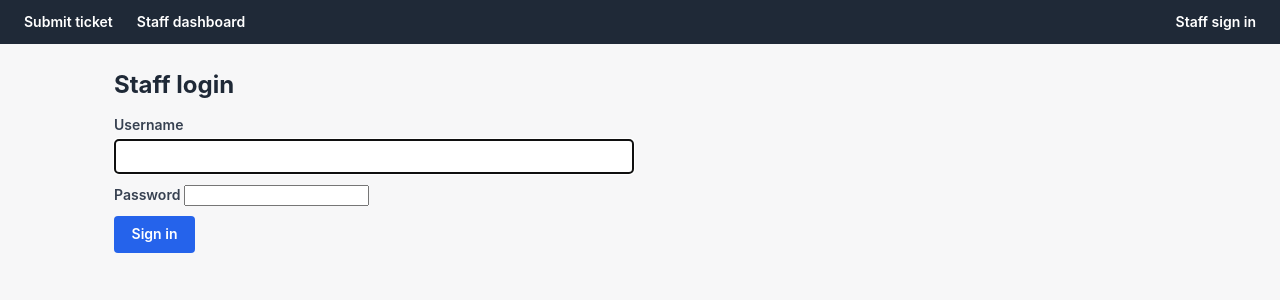
After one commit to andrewbatista31/helpdesk, a Flask app: page /login in a window 1280 px wide. The commit adds this page. Shown: the top 300 px of the page. Run offline with Flask 3, Linux system fonts and the light colour scheme.

Commit message:
Pass 2: staff login
- Add users table (username, bcrypt password_hash, created_at).
- Session-based auth with @login_required gating /staff and ticket pages.
- /login + /logout routes; failed login returns 401 without leaking which
  field was wrong.
- before_request loads current user into g.current_user for templates.
- Comment author is now the logged-in user (no longer a form field) so
  staff cannot spoof each other.
- Flask SECRET_KEY loaded from HELPDESK_SECRET_KEY env var or .flask_secret
  file (generated on first run, gitignored).
- CLI: python app.py {create-user, list-users, delete-user}.
- Public submission form still works without login.

```diff
--- a/app.py
+++ b/app.py
@@ -1,12 +1,36 @@
-from flask import Flask, render_template, request, redirect, url_for, abort, g
+from flask import Flask, render_template, request, redirect, url_for, abort, g, session, flash
 import sqlite3
+import os
+import sys
+import secrets
+import getpass
+from functools import wraps
 from datetime import datetime
 from pathlib import Path
 
-DB_PATH = Path(__file__).parent / "helpdesk.db"
+import bcrypt
+
+BASE_DIR = Path(__file__).parent
+DB_PATH = BASE_DIR / "helpdesk.db"
+SECRET_KEY_FILE = BASE_DIR / ".flask_secret"
+
+
+def _load_secret_key():
+    """Load Flask SECRET_KEY from env, or from a local file (generated on first run)."""
+    env_key = os.environ.get("HELPDESK_SECRET_KEY")
+    if env_key:
+        return env_key
+    if SECRET_KEY_FILE.exists():
+        return SECRET_KEY_FILE.read_text(encoding="utf-8").strip()
+    key = secrets.token_hex(32)
+    SECRET_KEY_FILE.write_text(key, encoding="utf-8")
+    return key
+
 
 app = Flask(__name__)
-app.config["SECRET_KEY"] = "dev-change-me-before-prod"
+app.config["SECRET_KEY"] = _load_secret_key()
+app.config["SESSION_COOKIE_HTTPONLY"] = True
+app.config["SESSION_COOKIE_SAMESITE"] = "Lax"
 
 STATUSES = ["open", "in_progress", "waiting", "resolved", "closed"]
 PRIORITIES = ["urgent", "high", "normal", "low"]
@@ -33,6 +57,12 @@ def init_db():
     conn = sqlite3.connect(DB_PATH)
     conn.executescript(
         """
+        CREATE TABLE IF NOT EXISTS users (
+            id INTEGER PRIMARY KEY AUTOINCREMENT,
+            username TEXT NOT NULL UNIQUE COLLATE NOCASE,
+            password_hash TEXT NOT NULL,
+            created_at TEXT NOT NULL
+        );
         CREATE TABLE IF NOT EXISTS tickets (
             id INTEGER PRIMARY KEY AUTOINCREMENT,
             submitter_name TEXT NOT NULL,
@@ -64,6 +94,86 @@ def init_db():
 
 def now_iso():
     return datetime.utcnow().isoformat(timespec="seconds")
+
+
+# ---------------------------------------------------------------------------
+# Authentication
+# ---------------------------------------------------------------------------
+
+def hash_password(plain: str) -> str:
+    return bcrypt.hashpw(plain.encode("utf-8"), bcrypt.gensalt()).decode("utf-8")
+
+
+def verify_password(plain: str, hashed: str) -> bool:
+    try:
+        return bcrypt.checkpw(plain.encode("utf-8"), hashed.encode("utf-8"))
+    except ValueError:
+        return False
+
+
+def login_required(view):
+    @wraps(view)
+    def wrapped(*args, **kwargs):
+        if g.get("current_user") is None:
+            return redirect(url_for("login", next=request.path))
+        return view(*args, **kwargs)
+
+    return wrapped
+
+
+@app.before_request
+def load_current_user():
+    g.current_user = None
+    user_id = session.get("user_id")
+    if user_id is None:
+        return
+    row = get_db().execute(
+        "SELECT id, username FROM users WHERE id = ?", (user_id,)
+    ).fetchone()
+    if row is None:
+        # stale session (user was deleted)
+        session.clear()
+        return
+    g.current_user = row
+
+
+@app.route("/login", methods=["GET", "POST"])
+def login():
+    if g.get("current_user") is not None:
+        return redirect(url_for("staff_dashboard"))
+
+    error = None
+    if request.method == "POST":
+        username = (request.form.get("username") or "").strip()
+        password = request.form.get("password") or ""
+        row = get_db().execute(
+            "SELECT id, username, password_hash FROM users WHERE username = ?",
+            (username,),
+        ).fetchone()
+        if row is not None and verify_password(password, row["password_hash"]):
+            session.clear()
+            session["user_id"] = row["id"]
+            session.permanent = False
+            next_url = request.args.get("next") or request.form.get("next") or url_for("staff_dashboard")
+            # only allow relative redirects
+            if not next_url.startswith("/"):
+                next_url = url_for("staff_dashboard")
+            return redirect(next_url)
+        error = "Invalid username or password."
+        return render_template("login.html", error=error, username=username), 401
+
+    return render_template("login.html", error=None, username="")
+
+
+@app.route("/logout", methods=["POST"])
+def logout():
+    session.clear()
+    return redirect(url_for("login"))
+
+
+# ---------------------------------------------------------------------------
+# Public + staff routes
+# ---------------------------------------------------------------------------
 
 
 @app.route("/", methods=["GET", "POST"])
@@ -117,6 +227,7 @@ def submit():
 
 
 @app.route("/staff")
+@login_required
 def staff_dashboard():
     status_filter = request.args.get("status", "active")
     db = get_db()
@@ -149,6 +260,7 @@ def staff_dashboard():
 
 
 @app.route("/staff/ticket/<int:ticket_id>", methods=["GET", "POST"])
+@login_required
 def staff_ticket(ticket_id):
     db = get_db()
     ticket = db.execute("SELECT * FROM tickets WHERE id = ?", (ticket_id,)).fetchone()
@@ -172,7 +284,8 @@ def staff_ticket(ticket_id):
             )
             db.commit()
         elif action == "comment":
-            author = (request.form.get("author") or "").strip() or "staff"
+            # Comment author is always the logged-in staff user (no spoofing via form).
+            author = g.current_user["username"]
             body = (request.form.get("body") or "").strip()
             internal = 1 if request.form.get("internal") == "1" else 0
             if not body:
@@ -216,6 +329,99 @@ def bad_request(e):
     return render_template("error.html", code=400, message="Bad request."), 400
 
 
+# ---------------------------------------------------------------------------
+# CLI commands (user management)
+# ---------------------------------------------------------------------------
+
+
+def cli_create_user(argv):
+    username = argv[0].strip() if argv else input("Username: ").strip()
+    if not username:
+        print("Username is required.", file=sys.stderr)
+        return 2
+    pw1 = getpass.getpass("Password: ")
+    pw2 = getpass.getpass("Confirm password: ")
+    if pw1 != pw2:
+        print("Passwords do not match.", file=sys.stderr)
+        return 2
+    if len(pw1) < 8:
+        print("Password must be at least 8 characters.", file=sys.stderr)
+        return 2
+
+    init_db()
+    conn = sqlite3.connect(DB_PATH)
+    try:
+        conn.execute(
+            "INSERT INTO users (username, password_hash, created_at) VALUES (?, ?, ?)",
+            (username, hash_password(pw1), now_iso()),
+        )
+        conn.commit()
+    except sqlite3.IntegrityError:
+        print(f"User '{username}' already exists.", file=sys.stderr)
+        return 1
+    finally:
+        conn.close()
+    print(f"Created user '{username}'.")
+    return 0
+
+
+def cli_list_users(argv):
+    init_db()
+    conn = sqlite3.connect(DB_PATH)
+    conn.row_factory = sqlite3.Row
+    rows = conn.execute(
+        "SELECT id, username, created_at FROM users ORDER BY id"
+    ).fetchall()
+    conn.close()
+    if not rows:
+        print("(no users yet — run: python app.py create-user <name>)")
+        return 0
+    print(f"{'ID':>3}  {'USERNAME':<20}  CREATED")
+    for r in rows:
+        print(f"{r['id']:>3}  {r['username']:<20}  {r['created_at']}")
+    return 0
+
+
+def cli_delete_user(argv):
+    if not argv:
+        print("Usage: python app.py delete-user <username>", file=sys.stderr)
+        return 2
+    username = argv[0]
+    init_db()
+    conn = sqlite3.connect(DB_PATH)
+    cur = conn.execute("DELETE FROM users WHERE username = ?", (username,))
+    conn.commit()
+    conn.close()
+    if cur.rowcount == 0:
+        print(f"No user named '{username}'.", file=sys.stderr)
+        return 1
+    print(f"Deleted user '{username}'.")
+    return 0
+
+
+def cli_help(argv):
+    print(
+        "Usage:\n"
+        "  python app.py                    Start the web server\n"
+        "  python app.py create-user [name] Create a new staff user (prompts for password)\n"
+        "  python app.py list-users         List staff users\n"
+        "  python app.py delete-user <name> Delete a staff user\n"
+    )
+    return 0
+
+
+COMMANDS = {
+    "create-user": cli_create_user,
+    "list-users": cli_list_users,
+    "delete-user": cli_delete_user,
+    "help": cli_help,
+    "--help": cli_help,
+    "-h": cli_help,
+}
+
+
 if __name__ == "__main__":
+    if len(sys.argv) > 1 and sys.argv[1] in COMMANDS:
+        sys.exit(COMMANDS[sys.argv[1]](sys.argv[2:]))
     init_db()
     app.run(host="0.0.0.0", port=5000, debug=False)
--- a/requirements.txt
+++ b/requirements.txt
@@ -1 +1,2 @@
 Flask>=3.0
+bcrypt>=4.0
--- a/static/style.css
+++ b/static/style.css
@@ -14,9 +14,24 @@ header {
   padding: .75rem 1.5rem;
   display: flex;
   gap: 1.5rem;
+  align-items: center;
 }
 header a { color: #fff; text-decoration: none; font-weight: 600; }
 header a:hover { text-decoration: underline; }
+header .spacer { flex: 1; }
+header .who { color: #cbd5e1; font-size: .85rem; }
+header .who strong { color: #fff; }
+header .logout { margin: 0; }
+header .logout button {
+  background: transparent;
+  color: #fff;
+  border: 1px solid #4b5563;
+  padding: .25rem .65rem;
+  font-size: .85rem;
+  border-radius: 4px;
+  cursor: pointer;
+}
+header .logout button:hover { background: #374151; }
 
 main {
   max-width: 1100px;
--- a/templates/base.html
+++ b/templates/base.html
@@ -10,6 +10,15 @@
   <header>
     <a href="{{ url_for('submit') }}">Submit ticket</a>
     <a href="{{ url_for('staff_dashboard') }}">Staff dashboard</a>
+    <span class="spacer"></span>
+    {% if g.current_user %}
+      <span class="who">Signed in as <strong>{{ g.current_user.username }}</strong></span>
+      <form method="post" action="{{ url_for('logout') }}" class="logout">
+        <button type="submit">Sign out</button>
+      </form>
+    {% else %}
+      <a href="{{ url_for('login') }}">Staff sign in</a>
+    {% endif %}
   </header>
   <main>{% block content %}{% endblock %}</main>
 </body>
--- /dev/null
+++ b/templates/login.html
@@ -0,0 +1,20 @@
+{% extends "base.html" %}
+{% block title %}Staff login{% endblock %}
+{% block content %}
+<h1>Staff login</h1>
+
+{% if error %}
+<ul class="errors"><li>{{ error }}</li></ul>
+{% endif %}
+
+<form method="post" class="stacked" autocomplete="on">
+  <input type="hidden" name="next" value="{{ request.args.get('next', '') }}">
+  <label>Username
+    <input name="username" value="{{ username or '' }}" autocomplete="username" autofocus required>
+  </label>
+  <label>Password
+    <input type="password" name="password" autocomplete="current-password" required>
+  </label>
+  <button type="submit">Sign in</button>
+</form>
+{% endblock %}
--- a/templates/ticket.html
+++ b/templates/ticket.html
@@ -53,10 +53,7 @@
 
 <form method="post" class="comment-form">
   <input type="hidden" name="action" value="comment">
-  <label>Your name
-    <input name="author" placeholder="staff name">
-  </label>
-  <label>Comment
+  <label>Comment as <strong>{{ g.current_user.username }}</strong>
     <textarea name="body" rows="4" required></textarea>
   </label>
   <label class="inline">
```
Also changed, not shown: README.md, 1 other file.
